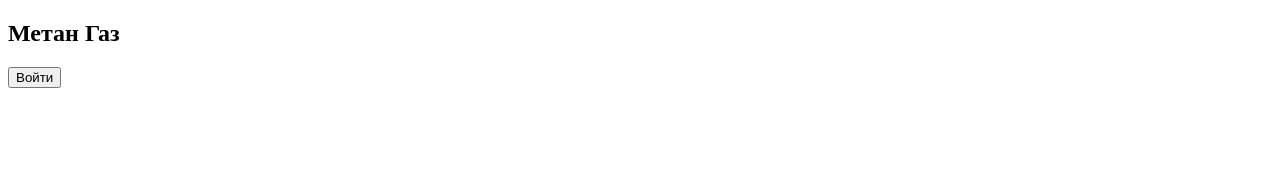
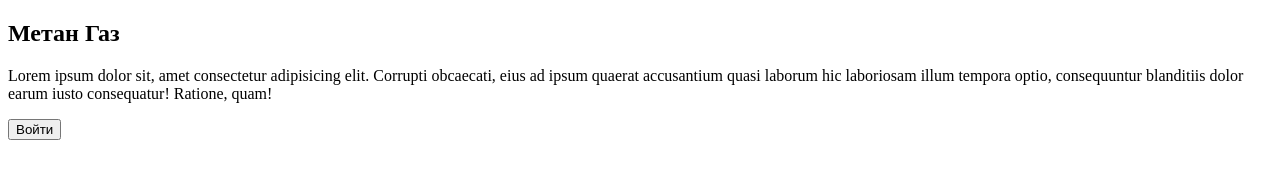
Before and after one commit to BigMacKil1er/module.A.4, a plain HTML site: page A4.12/index.html in a window 1280 px wide. Drawn offline with Linux system fonts and the light colour scheme.

Commit message:
добавил контент

```diff
--- a/A4.12/index.html
+++ b/A4.12/index.html
@@ -8,6 +8,7 @@
 </head>
 <body>
 	<h2>Метан Газ</h2>
+	<p>Lorem ipsum dolor sit, amet consectetur adipisicing elit. Corrupti obcaecati, eius ad ipsum quaerat accusantium quasi laborum hic laboriosam illum tempora optio, consequuntur blanditiis dolor earum iusto consequatur! Ratione, quam!</p>
 
 	<button class="popup-button">Войти</button>
             	<div class="popup"></div>
```
